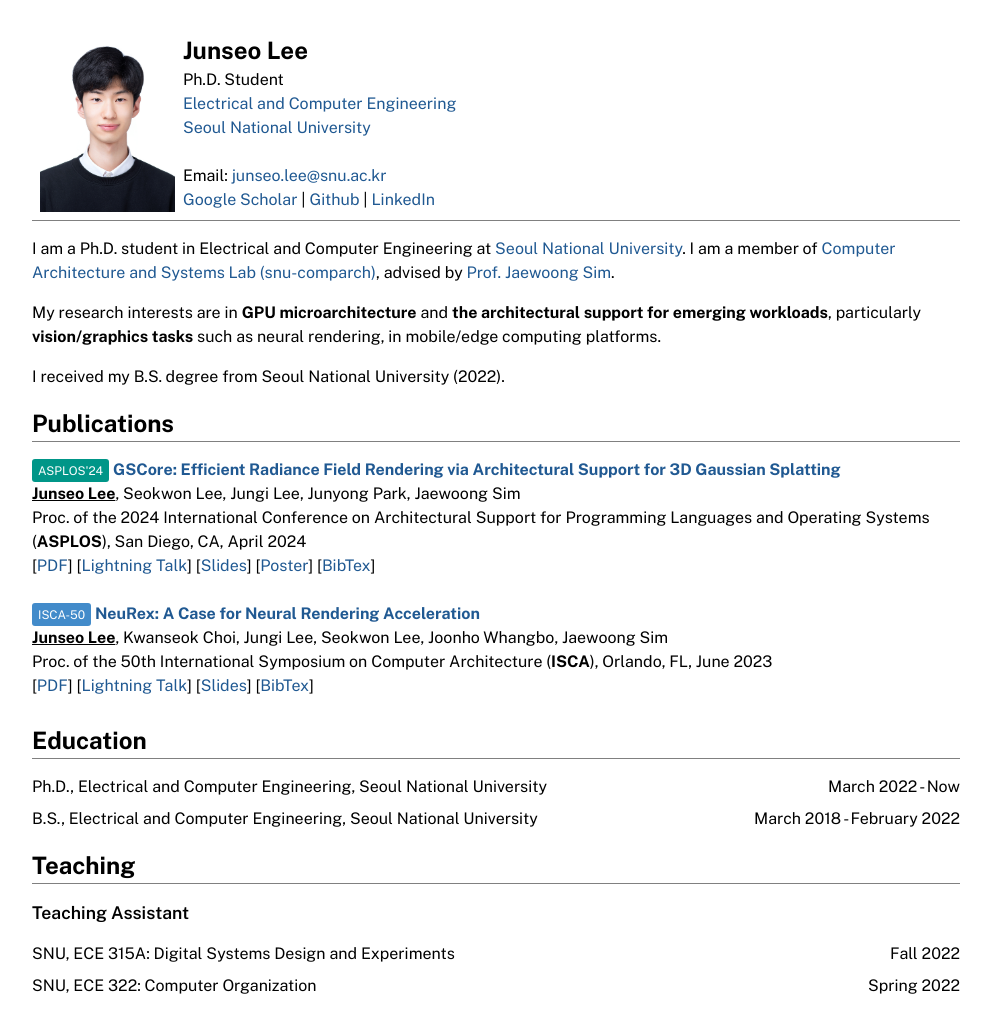
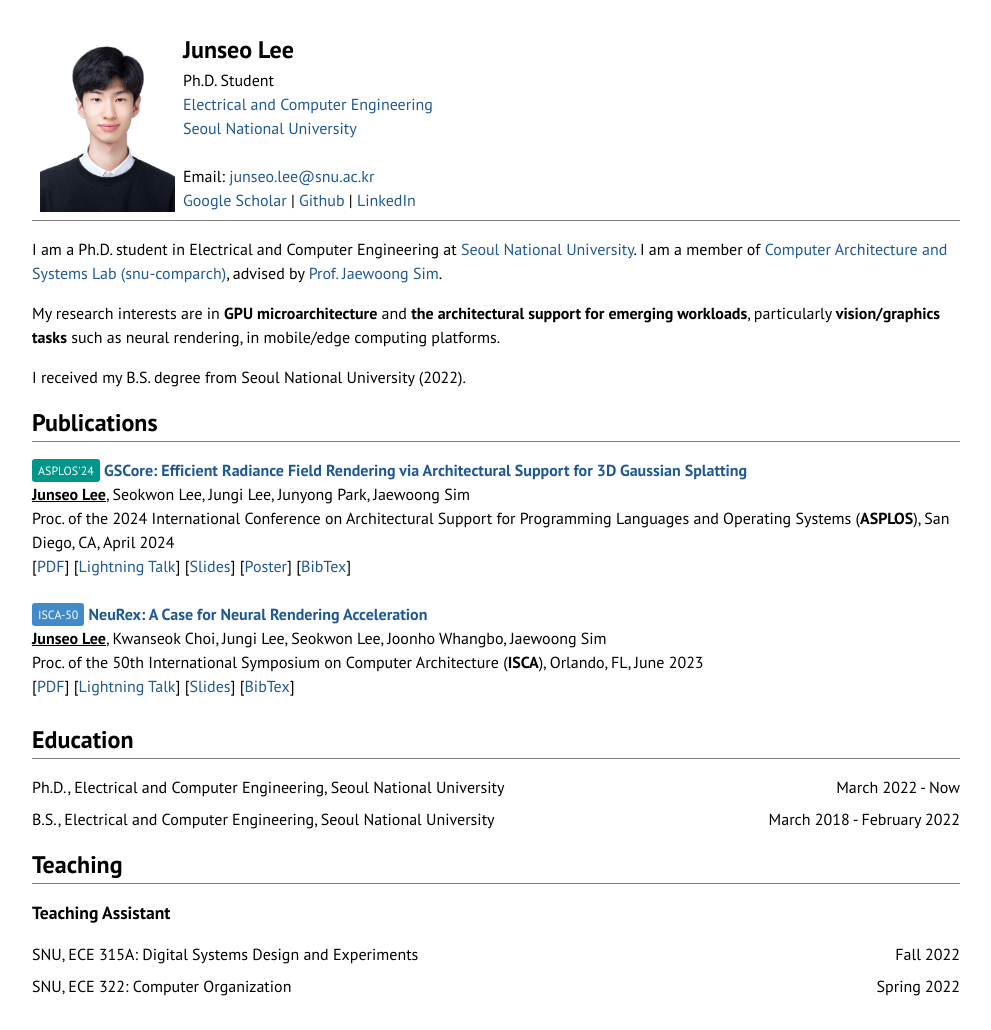
Before and after one commit to junseo013/junseo013.github.io, a Jekyll site: the page built from index.md, in a window 1280 px wide. Shown: the whole page, without its empty margins (144-1135 px from the left). Built offline with Jekyll 4.4.1, drawn with Linux system fonts in a browser that asks for light colours.

Commit message:
font: PT Sans

```diff
--- a/_includes/head.html
+++ b/_includes/head.html
@@ -7,7 +7,7 @@
 
   <link rel="preconnect" href="https://fonts.googleapis.com">
   <link rel="preconnect" href="https://fonts.gstatic.com" crossorigin>
-  <link href="https://fonts.googleapis.com/css2?family=Public+Sans:wght@100..900&display=swap" rel="stylesheet">
+  <link href="https://fonts.googleapis.com/css2?family=PT+Sans:wght@100..900&display=swap" rel="stylesheet">
   <link rel="stylesheet" href="assets/css/reset.css">
   <link rel="stylesheet" href="assets/css/styles.css">
 </head>
--- a/assets/css/styles.css
+++ b/assets/css/styles.css
@@ -1,7 +1,7 @@
 /* Global styles */
 html {
   font-size: 16px;
-  font-family: 'Public Sans', 'Inter', sans-serif;
+  font-family: 'PT Sans', 'Inter', sans-serif;
   font-weight: 400;
 }
 
```
